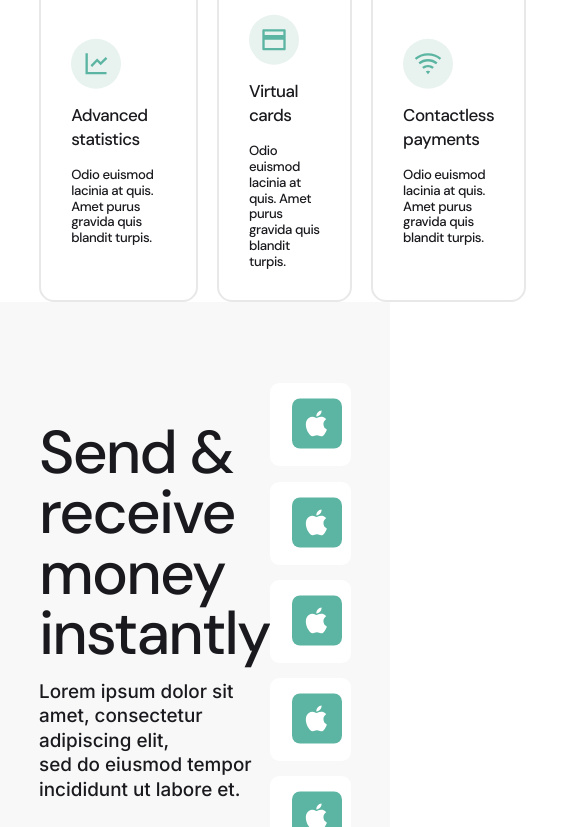
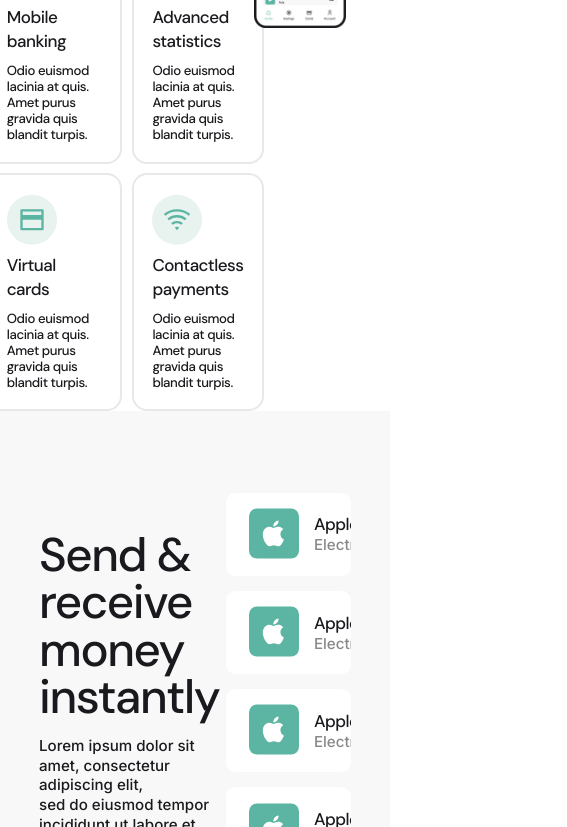
Before and after one commit to bos-code/Banquee, a plain HTML site: page index.html in a window 390 px wide. Shown: the part 1173-2000 px from the top of the page, 567 px wide, since content can reach past the window. Drawn offline with Linux system fonts and the light colour scheme.

Commit message:
fix responsive:  enhance responsive up to 900px(56em)

```diff
--- a/shinobi/abstracts/_mixins.scss
+++ b/shinobi/abstracts/_mixins.scss
@@ -23,6 +23,12 @@
 @mixin padCenter {
   padding-left: 24rem;
   padding-right: 24rem;
+
+
+  @include bg-desktop(){
+    padding-left: 20vw;
+    padding-right: 20vw;
+  }
 
   @include sm-desktop{
     padding-left: 12rem;
@@ -54,10 +60,24 @@
   @include sm-desktop(){
     font-size: 7rem;
   }
+  @include tab-port(){
+    font-size: 5rem;
+  }
+}
+@mixin rlg--fsz{
+  font-size: 6.4rem;
+
+  @include sm-desktop(){
+    font-size: 7rem;
+  }
+  @include tab-port(){
+    font-size: 5rem;
+  }
 }
 
 @mixin MD-fsz{
   font-size: 8rem;
+
 
   @include sm-desktop(){
     font-size: 7rem;
@@ -114,11 +134,14 @@
 
 $breakpoints: (
   "sm-phone": 0,
-  "phone": 400px,
-  "big-phone": 750px,
-  "tab-port": 900px,
-  "tab-land": 1200px,
-  "sm-desktop": 1500px,
+  "phone": 25em,
+  "big-phone": 47em,
+  "tab-port": 56.25em,
+  "tab-land": 75em,
+  "sm-desktop": 93.8em,
+  "bg-desktop": 112.5em,
+  "xl-desktop": 140.5em,
+
 );
 
 @mixin small-phone {
@@ -162,47 +185,16 @@ $breakpoints: (
   }
 
 }
+@mixin bg-desktop {
+  @media (min-width: map-get($breakpoints, "bg-desktop")) {
+    @content;
+  }
 
 
-// @if $breakpoint ==phone {
-//   @media only screen and (max-width: 37.5em) {
-//     // 600px
-//     @content;
-//   }
-// }
+}
+@mixin xl-desktop {
+  @media (min-width: map-get($breakpoints, "xl-desktop")) {
+    @content;
+  }
 
-// @if $breakpoint ==big-phone {
-//   @media only screen and (max-width: 47.5em) {
-//     // 760px
-//     @content;
-//   }
-// }
-
-// @if $breakpoint ==tab-port {
-//   @media only screen and (max-width: 56.25em) {
-//     // 900px
-//     @content;
-//   }
-// }
-
-// @if $breakpoint ==tab-land {
-//   @media only screen and (max-width: 75em) {
-//     // 1200px
-//     @content;
-//   }
-// }
-
-// @if $breakpoint ==sm-laptop {
-//   @media only screen and (max-width: 93em) {
-//     // 1500px
-//     @content;
-//   }
-// }
-
-// @if $breakpoint ==big-desktop {
-//   @media only screen and (min-width: 112.5em) {
-//     // 1800px
-//     @content;
-//   }
-// }
-// }
+}
--- a/shinobi/base/_typography.scss
+++ b/shinobi/base/_typography.scss
@@ -14,6 +14,11 @@ html {
   @include sm-desktop{
     // 1rem = 12px, (12/16) * 100
     font-size: 59%;
+  }
+
+  @include bg-desktop{
+    // 1rem = 12px, (12/16) * 100
+    font-size: 72%;
   }
 
 }
@@ -42,10 +47,10 @@ letter-spacing: -0.03em;
 }
 .heading-tertiary {
 font-family: $primary-font;
-font-size: 6.4rem;
 font-weight: 500;
 line-height: 1;
 letter-spacing: -0.03em;
+@include rlg--fsz;
 
 
 }
@@ -101,6 +106,9 @@ font-size: 2rem;
 font-weight: 500;
 line-height: 1.3;
 color: $default-color;
+@include tab-port{
+  font-size: 1.6rem;
+}
 }
 .price-figure,
 .transact-head{
@@ -133,14 +141,20 @@ letter-spacing: -0.03em;
 
 .section__heading{
 font-family:$primary-font ;
-font-size: 6.4rem;
 font-weight: 500;
 line-height: 1;
 letter-spacing: -0.03em;
+@include rlg--fsz;
+
 
 }
 .icon--description{
   @extend.section__intro;
+
+@include tab-port{
+  font-size: 1.5rem;
+};
+
 }
 .price{
   //styleName: text/small;
@@ -149,4 +163,8 @@ font-size: 1.4rem;
 font-weight: 500;
 line-height: 1.4;
 color: $text--color-light;
+@include tab-port{
+  font-size: 1.2rem;
+  letter-spacing: -1px;
 }
+}
--- a/shinobi/layout/_grid.scss
+++ b/shinobi/layout/_grid.scss
@@ -11,6 +11,12 @@
     gap: 16.4rem;
     align-content: center;
     justify-content: center;
+@include tab-land{
+    gap: 8rem;
+}
+@include tab-port{
+    gap: 4rem;
+}
 }
 .grid-3{
     display: grid;
@@ -30,8 +36,8 @@
 
     }
     @include tab-port{
-        grid-template-columns: repeat(3,1fr);
-        gap: 2rem;
+        grid-template-columns: repeat(2,1fr);
+        gap: 1rem;
 
     }
 }
--- a/shinobi/layout/_header.scss
+++ b/shinobi/layout/_header.scss
@@ -20,9 +20,15 @@
       row-gap: 1.6rem;
       margin-top: 3.2rem;
 
+
       @include sm-desktop {
         margin-top: 2.5rem;
         column-gap: 6rem;
+      }
+
+      @include tab-port {
+        margin-top: 2.5rem;
+        column-gap: 3rem;
       }
 
       .list {
--- a/shinobi/layout/_navigation.scss
+++ b/shinobi/layout/_navigation.scss
@@ -4,6 +4,10 @@
   align-items: center;
   padding: 2.4rem 14rem;
   position: relative;
+
+  @include xl-desktop{
+    padding: 3rem 15vw;
+  }
   @include sm-desktop{
     padding: 2rem 8rem;
   }
--- a/shinobi/pages/_home.scss
+++ b/shinobi/pages/_home.scss
@@ -11,10 +11,24 @@
   gap: 4rem;
   align-items: start;
 
+  @include tab-port {
+    grid-template-columns: repeat(5, 1fr);
+    align-items: center;
+    gap: 4rem;
+  }
+
   &__textbox {
+    @include tab-port {
+      grid-column: span 3;
+
+    }
 
     .grid-4 {
       margin-top: 6.4rem;
+
+      @include tab-port {
+        margin-top: 4rem;
+      }
 
       .box {
         display: flex;
@@ -28,19 +42,33 @@
         gap: 1.6rem;
 
 
+        @include tab-port {
+          gap: 1rem;
+          padding: 2rem;
+        }
+
+
       }
     }
   }
 
   &__imagebox {
-    flex: 2;
     display: flex;
     justify-content: center;
     align-items: center;
     flex: 1;
 
+    @include tab-port {
+      grid-column: span 2;
+    }
+
     img {
       width: 60%;
+
+      @include tab-port {
+        width: 90%;
+
+      }
 
     }
   }
@@ -48,6 +76,10 @@
 
 .transaction {
   height: 80vh;
+
+  @include xl-desktop{
+    height: 40vh;
+  }
   @include padCenter;
 
   display: flex;
@@ -105,8 +137,9 @@
     margin-top: 8.6rem;
     display: flex;
     gap: 1.6rem;
-    height: 63.6rem;
+    // height: 63.6rem;
     overflow-y: scroll;
+
 
     &--box {
       display: flex;
@@ -155,6 +188,10 @@
     display: grid;
     grid-template-columns: repeat(2, 1fr);
 
+    @include tab-port {
+      grid-template-columns: 6fr 4fr;
+    }
+
     .content {
       display: flex;
       flex-direction: column;
@@ -177,10 +214,16 @@
     justify-content: center;
     gap: 3.3rem;
 
+    @include tab-port {
+      gap: 1.5rem;
+    }
+
+
     &--box {
       @include flex-reverse;
       @include gap;
-width: 100%;
+      width: 100%;
+
       .icon-wrapper {
         width: 100%;
         height: 22rem;
@@ -188,14 +231,25 @@ width: 100%;
         border-radius: 1.6rem;
         position: relative;
 
+        @include xl-desktop {
+          height: 25vh;
+          svg{
+            width: 20rem !important ;
+            color: red;
+          }
+        }
         @include sm-desktop {
-          height: 18rem;
+          height: 15vh;
         }
 
         @include tab-port {
-          height: 15rem;
-          svg{
+          height: 12vh;
+
+          svg {
             width: 5rem;
+            @include xl-desktop {
+              width: 10rem;
+            }
           }
         }
 
```
Also changed, not shown: css/main.css.
